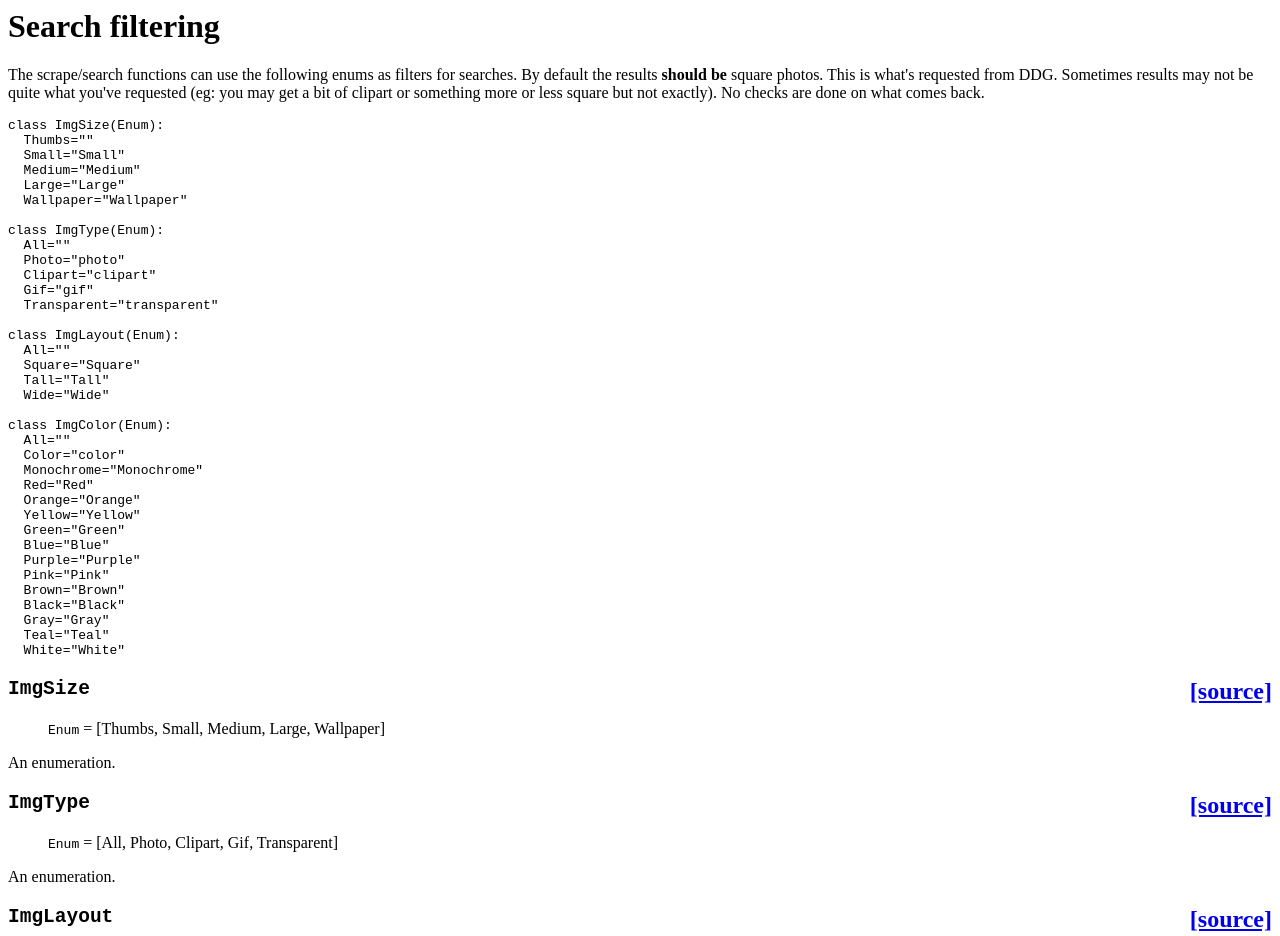
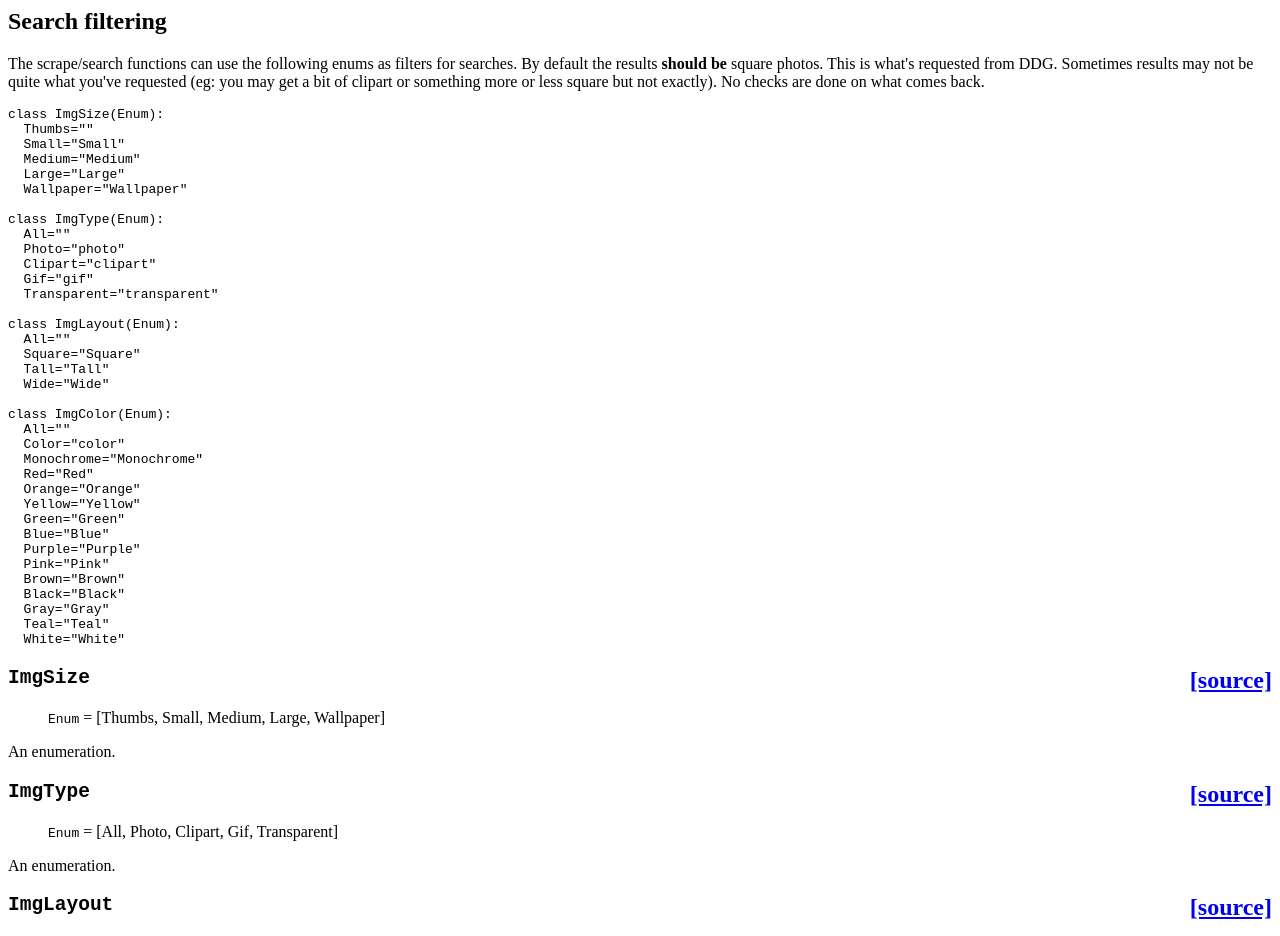
Before and after one commit to joedockrill/jmd_imagescraper, a Jekyll site: the page built from docs/core.html, in a window 1280 px wide. Shown: the top 936 px of the page. Built offline with Jekyll 4.4.1, drawn with Linux system fonts in a browser that asks for light colours.

Commit message:
docs changes

```diff
--- a/docs/core.html
+++ b/docs/core.html
@@ -38,7 +38,7 @@ nb_path: "00_core.ipynb"
 
 <div class="cell border-box-sizing text_cell rendered"><div class="inner_cell">
 <div class="text_cell_render border-box-sizing rendered_html">
-<h1 id="Search-filtering">Search filtering<a class="anchor-link" href="#Search-filtering"> </a></h1><p>The scrape/search functions can use the following enums as filters for searches. By default the results <strong>should be</strong> square photos. This is what's requested from DDG. Sometimes results may not be quite what you've requested (eg: you may get a bit of clipart or something more or less square but not exactly). No checks are done on what comes back.</p>
+<h2 id="Search-filtering">Search filtering<a class="anchor-link" href="#Search-filtering"> </a></h2><p>The scrape/search functions can use the following enums as filters for searches. By default the results <strong>should be</strong> square photos. This is what's requested from DDG. Sometimes results may not be quite what you've requested (eg: you may get a bit of clipart or something more or less square but not exactly). No checks are done on what comes back.</p>
 
 </div>
 </div>
@@ -197,7 +197,7 @@ nb_path: "00_core.ipynb"
 
 <div class="cell border-box-sizing text_cell rendered"><div class="inner_cell">
 <div class="text_cell_render border-box-sizing rendered_html">
-<h1 id="Scraping-URLs">Scraping URLs<a class="anchor-link" href="#Scraping-URLs"> </a></h1>
+<h2 id="Scraping-URLs">Scraping URLs<a class="anchor-link" href="#Scraping-URLs"> </a></h2>
 </div>
 </div>
 </div>
@@ -415,7 +415,7 @@ nb_path: "00_core.ipynb"
 
 <div class="cell border-box-sizing text_cell rendered"><div class="inner_cell">
 <div class="text_cell_render border-box-sizing rendered_html">
-<h1 id="Downloading-images">Downloading images<a class="anchor-link" href="#Downloading-images"> </a></h1>
+<h2 id="Downloading-images">Downloading images<a class="anchor-link" href="#Downloading-images"> </a></h2>
 </div>
 </div>
 </div>
@@ -710,7 +710,7 @@ Downloading 3 results into C:\Users\Joe\Documents\GitHub\jmd_imagescraper\images
 
 <div class="cell border-box-sizing text_cell rendered"><div class="inner_cell">
 <div class="text_cell_render border-box-sizing rendered_html">
-<h1 id="Creating-a-CSV-dataset">Creating a CSV dataset<a class="anchor-link" href="#Creating-a-CSV-dataset"> </a></h1><p>If you want to create a very large dataset with a lot of images but don't want to store and distribute a very large file, you can create a CSV file containing URL/label pairs. Your users can then download the image files themselves.</p>
+<h2 id="Creating-a-CSV-dataset">Creating a CSV dataset<a class="anchor-link" href="#Creating-a-CSV-dataset"> </a></h2><p>If you want to create a very large dataset with a lot of images but don't want to store and distribute a very large file, you can create a CSV file containing URL/label pairs. Your users can then download the image files themselves.</p>
 
 </div>
 </div>
```
Also changed, not shown: 2 other files.
